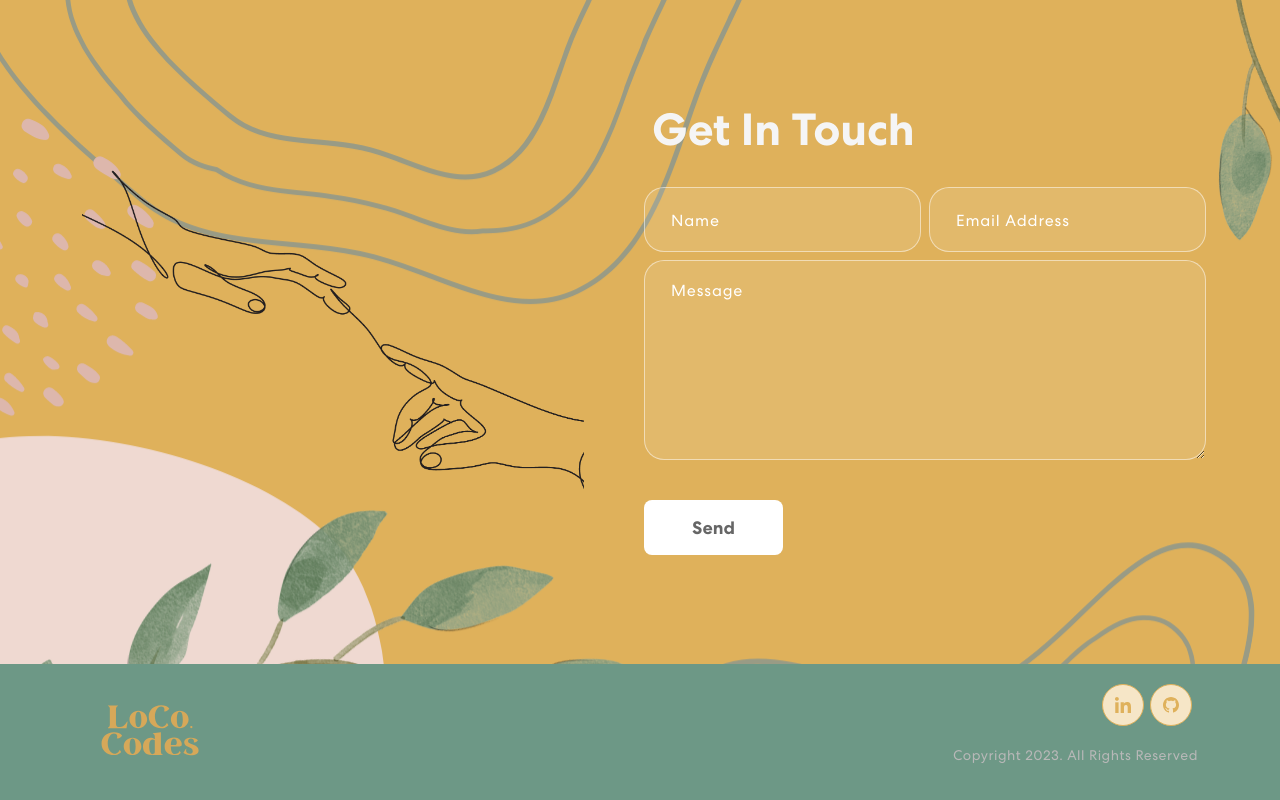
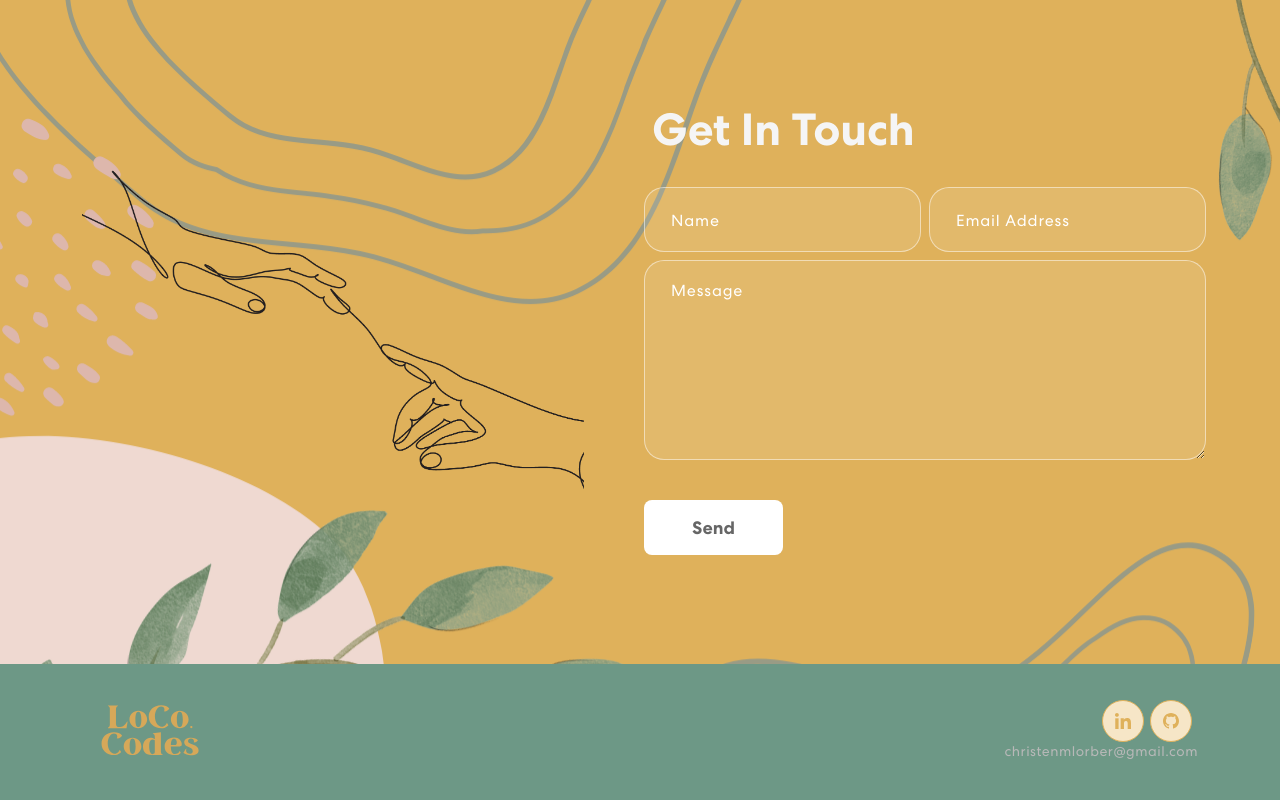
Before and after one commit to cmarielorber/lorber-portfolio, a React (Create React App) app: page / in a window 1280 px wide. Shown: the part 2675-3475 px from the top of the page. Built offline with nearby package versions, Linux system fonts and the light colour scheme.

Commit message:
added email to footer

```diff
--- a/src/App.css
+++ b/src/App.css
@@ -591,5 +591,15 @@ nav.navbar .navbar-toggler[aria-expanded="true"] .navbar-toggler-icon {
   font-size: 14px;
   color: #b8b8b8;
   letter-spacing: 0.5px;
-  margin-top: 20px;
+  margin-bottom: 5px;
+  /* margin-top: 20px; */
 }
+
+.footer:hover p {
+  color: #ddb7ac;
+}
+
+.emailfont {
+  font-size: medium;
+  color: #b8b8b8;
+}
--- a/src/components/Footer.js
+++ b/src/components/Footer.js
@@ -3,7 +3,15 @@ import logo from "../assets/img/logo.svg";
 import navIcon1 from "../assets/img/nav-icon1.svg";
 import navIcon2 from "../assets/img/nav-icon2.svg";
 // import navIcon3 from "../assets/img/nav-icon3.svg";
-
+// const styles ={
+//   copyright:{
+//     color: "#b8b8b8",
+//     fontSize: "15px",
+//     display: "flex",
+//     justifyContent: "center",
+//     alignText: "center",
+//   }
+// }
 export const Footer = () => {
   return (
     <footer className="footer">
@@ -21,8 +29,9 @@ export const Footer = () => {
                 <img src={navIcon2} alt=" GitHub Icon" />
               </a>
             </div>
-            <p>Copyright 2023. All Rights Reserved</p>
+            <p className="emailfont">christenmlorber@gmail.com</p>
           </Col>
+          {/* <Row style={styles.copyright}>Copyright 2023. All Rights Reserved</Row> */}
         </Row>
       </Container>
     </footer>
```
